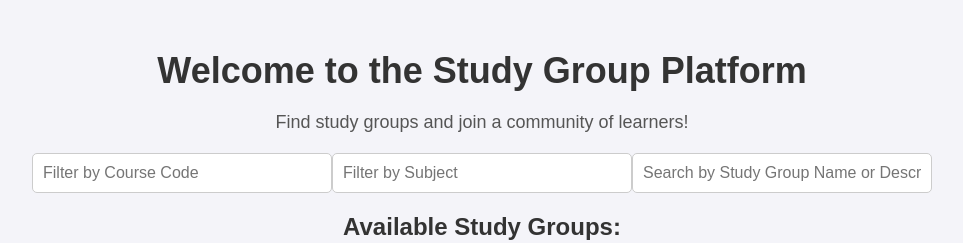
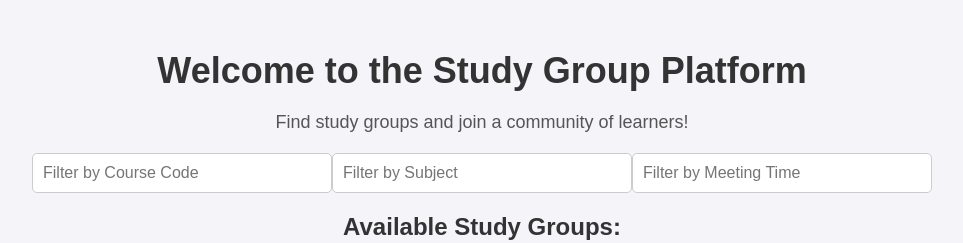
Before and after one commit to cs411-alawini/fa24-cs411-team034-CursedQueries, a React (Create React App) app in the folder src/frontend/: page / in a window 1280 px wide. Shown: the top 243 px of the page, without its empty margins (158-1121 px from the left). Built offline with nearby package versions, Linux system fonts and the light colour scheme.

Commit message:
clean up search

```diff
--- a/src/frontend/src/pages/Homepage.js
+++ b/src/frontend/src/pages/Homepage.js
@@ -5,14 +5,14 @@ const Homepage = ({ groups }) => {
   // State to store filter values
   const [courseCode, setCourseCode] = useState('');
   const [subject, setSubject] = useState('');
-  const [searchTerm, setSearchTerm] = useState('');
+  const [meetingTime, setMeetingTime] = useState(''); // State for meeting time filter
 
-  // Filter groups based on search term, course code, and subject
+  // Filter groups based on course code, subject, and meeting time
   const filteredGroups = groups.filter(group => {
     return (
       group.courseCode.toLowerCase().includes(courseCode.toLowerCase()) &&
       group.subject.toLowerCase().includes(subject.toLowerCase()) &&
-      (group.name.toLowerCase().includes(searchTerm.toLowerCase()) || group.description.toLowerCase().includes(searchTerm.toLowerCase()))
+      group.meetingTime.toLowerCase().includes(meetingTime.toLowerCase()) // Meeting time filter
     );
   });
 
@@ -21,7 +21,7 @@ const Homepage = ({ groups }) => {
       <h1>Welcome to the Study Group Platform</h1>
       <p>Find study groups and join a community of learners!</p>
 
-      {/* Filters for course code, subject, and search term */}
+      {/* Filters for course code, subject, and meeting time */}
       <div className="search-bar">
         {/* Course Code Filter */}
         <input
@@ -39,12 +39,12 @@ const Homepage = ({ groups }) => {
           onChange={(e) => setSubject(e.target.value)}
         />
 
-        {/* Search Term Filter */}
+        {/* Meeting Time Filter */}
         <input
           type="text"
-          placeholder="Search by Study Group Name or Description"
-          value={searchTerm}
-          onChange={(e) => setSearchTerm(e.target.value)}
+          placeholder="Filter by Meeting Time"
+          value={meetingTime}
+          onChange={(e) => setMeetingTime(e.target.value)}
         />
       </div>
 
```
